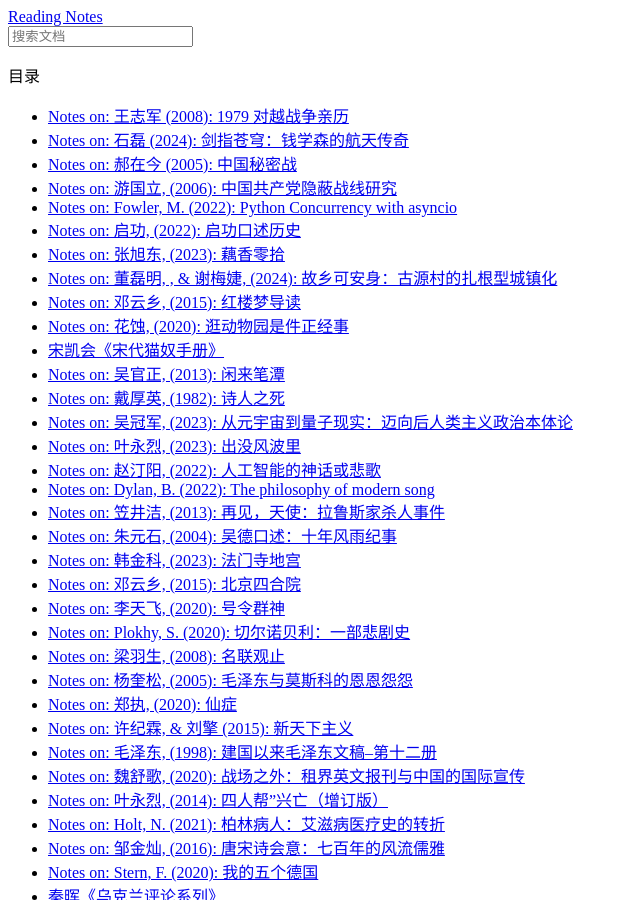
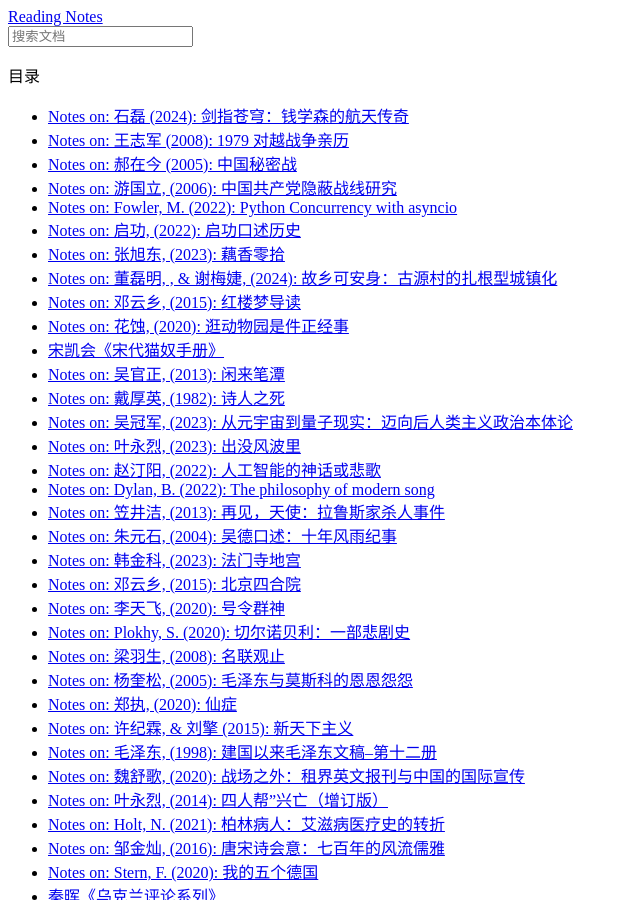
Before and after one commit to ufengger/bibtex-all, a Sphinx documentation site: the page built from docs/index.rst, in a window 1280 px wide and 900 px high. Shown: the whole window, without its empty margins (0-640 px from the left). Built offline with Sphinx 7.4.7 and the Read the Docs theme 2.0.0, drawn with Linux system fonts in a browser that asks for light colours.

Commit message:
clean code

```diff
--- a/docs/index.rst
+++ b/docs/index.rst
@@ -19,8 +19,8 @@
    :hidden:
    :caption: 目录
 
+   石磊_剑指苍穹_2024.rst
    王志军_1979.rst
-   石磊_剑指苍穹_2024.rst
    郝在今_中国秘密战_2005.rst
    游国立_中国共产党隐蔽战线研究_2006.rst
    Fowl_concur_22.rst
```
